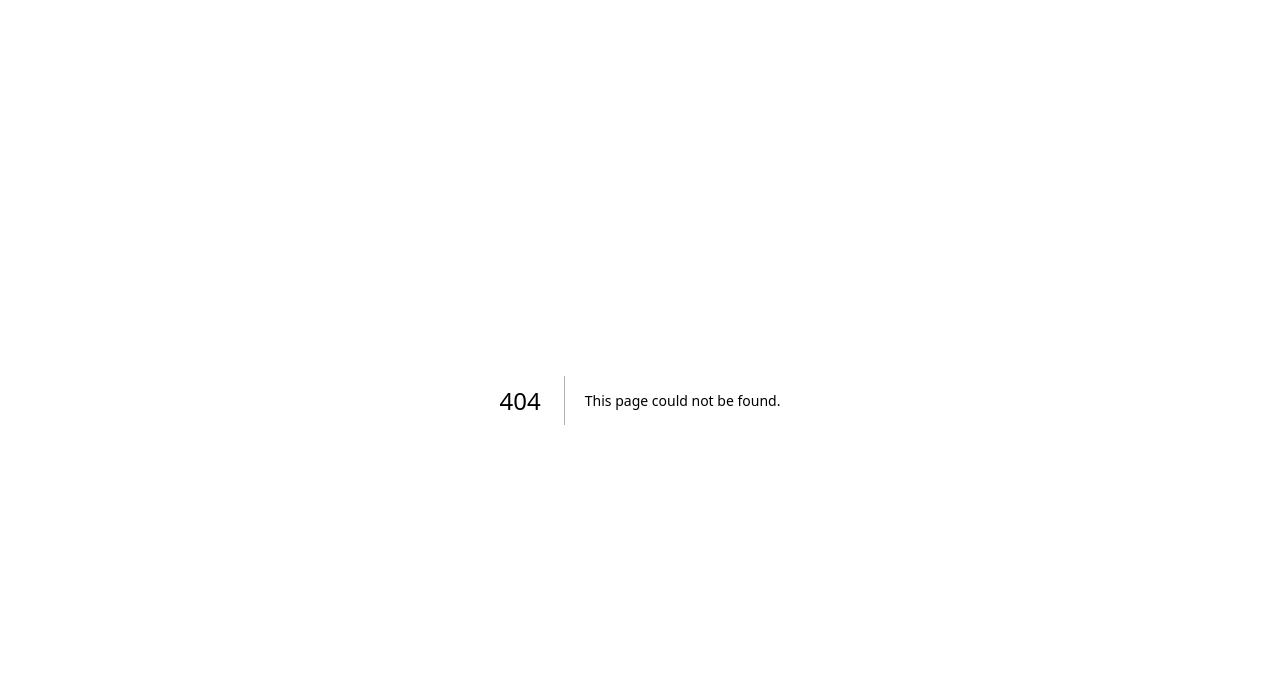
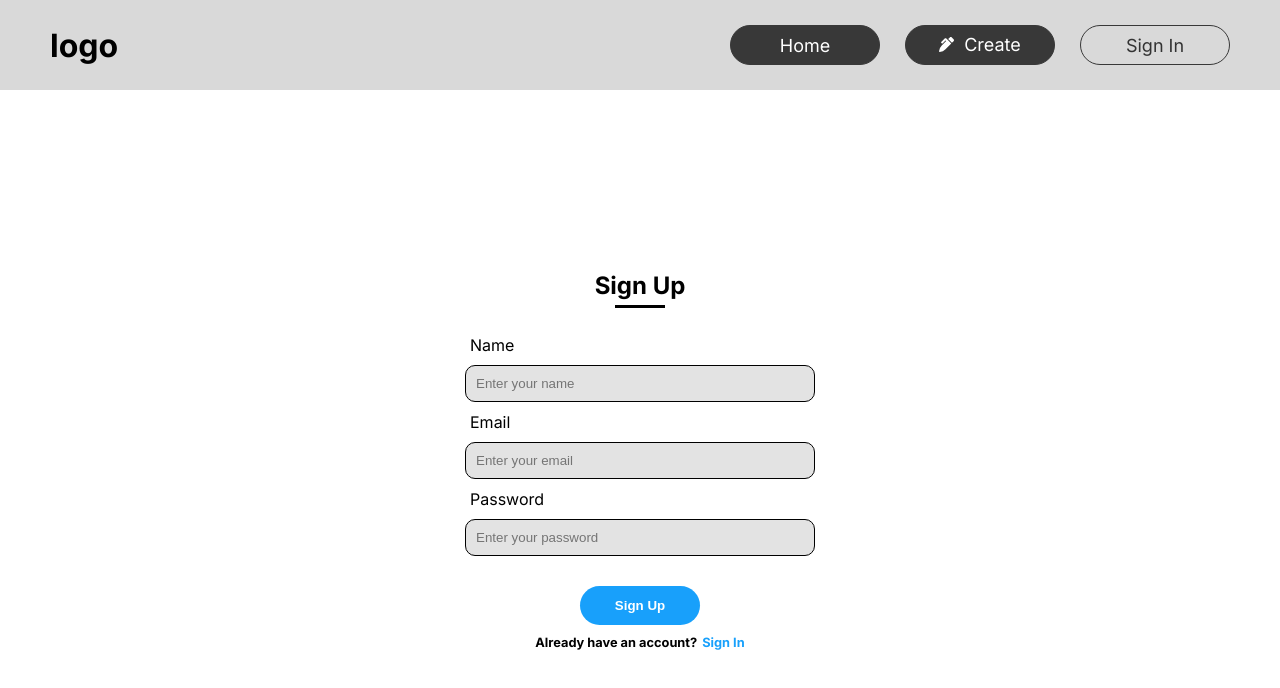
Before and after one commit to keita7777/teamsdev_16_1, a Next.js app: page /signup in a window 1280 px wide. Before the commit this address had no page. Shown: the top 688 px of the page. Built offline with nearby package versions, Linux system fonts and the light colour scheme.

Commit message:
サインアップ画面　修正

```diff
--- /dev/null
+++ b/app/signup/page.tsx
@@ -0,0 +1,17 @@
+import React from 'react';
+import Header from '../../components/Header';
+import SignUpForm from '../../components/AuthForm/SignUpForm';
+import styles from './styles.module.css';
+
+const SignUpPage = () => {
+  return (
+    <div>
+      <Header />
+      <div className={styles.container}>
+        <SignUpForm />
+      </div>
+    </div>
+  );
+};
+
+export default SignUpPage;
--- /dev/null
+++ b/app/signup/styles.module.css
@@ -0,0 +1,7 @@
+.container {
+  padding: 40px 20px;
+  display: flex;
+  justify-content: center;
+  align-items: center;
+  min-height: calc(100vh - 60px);
+}
```
Also changed, not shown: app/signup/signup/page.tsx (deleted, +0 -26 lines).
